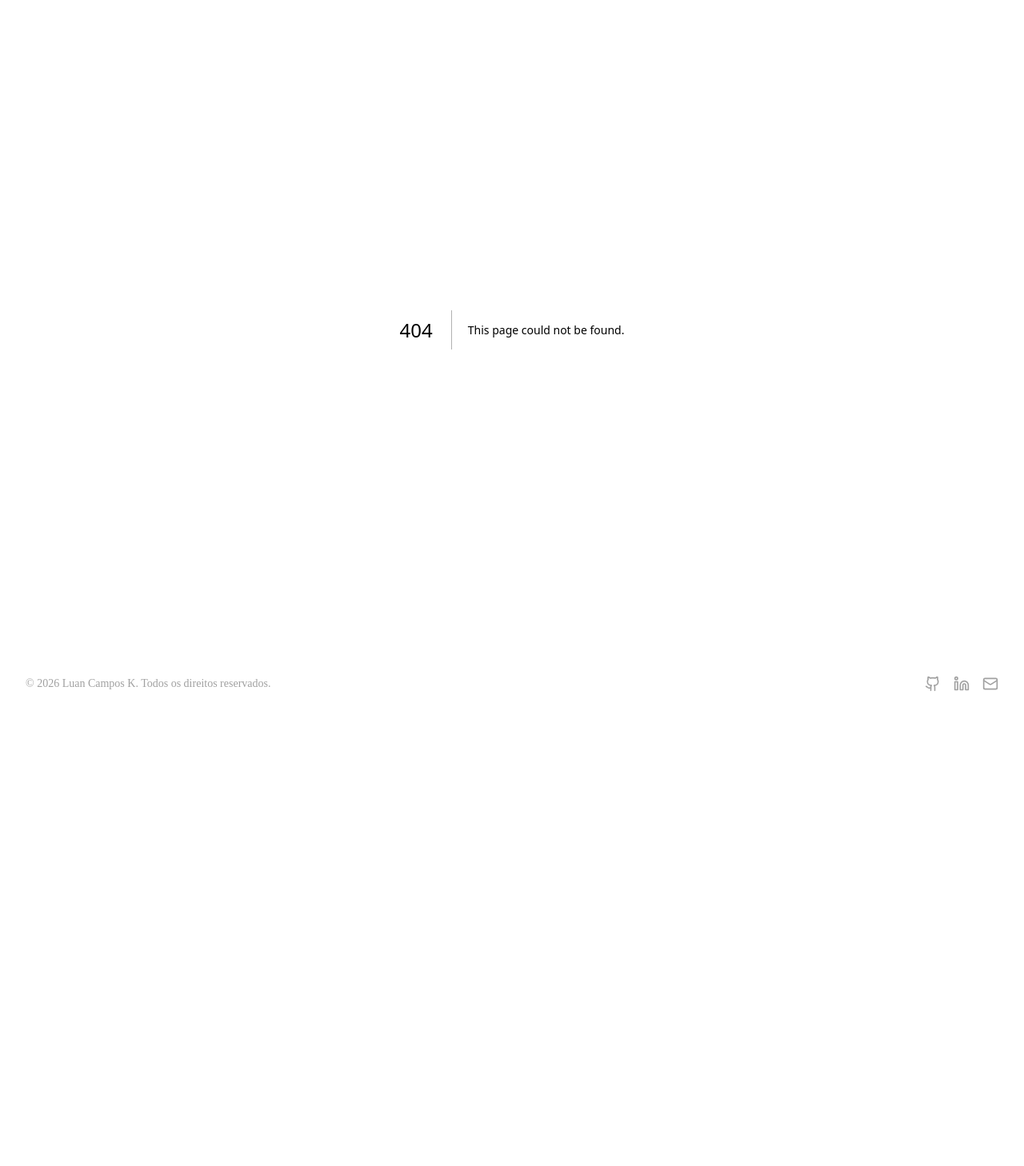
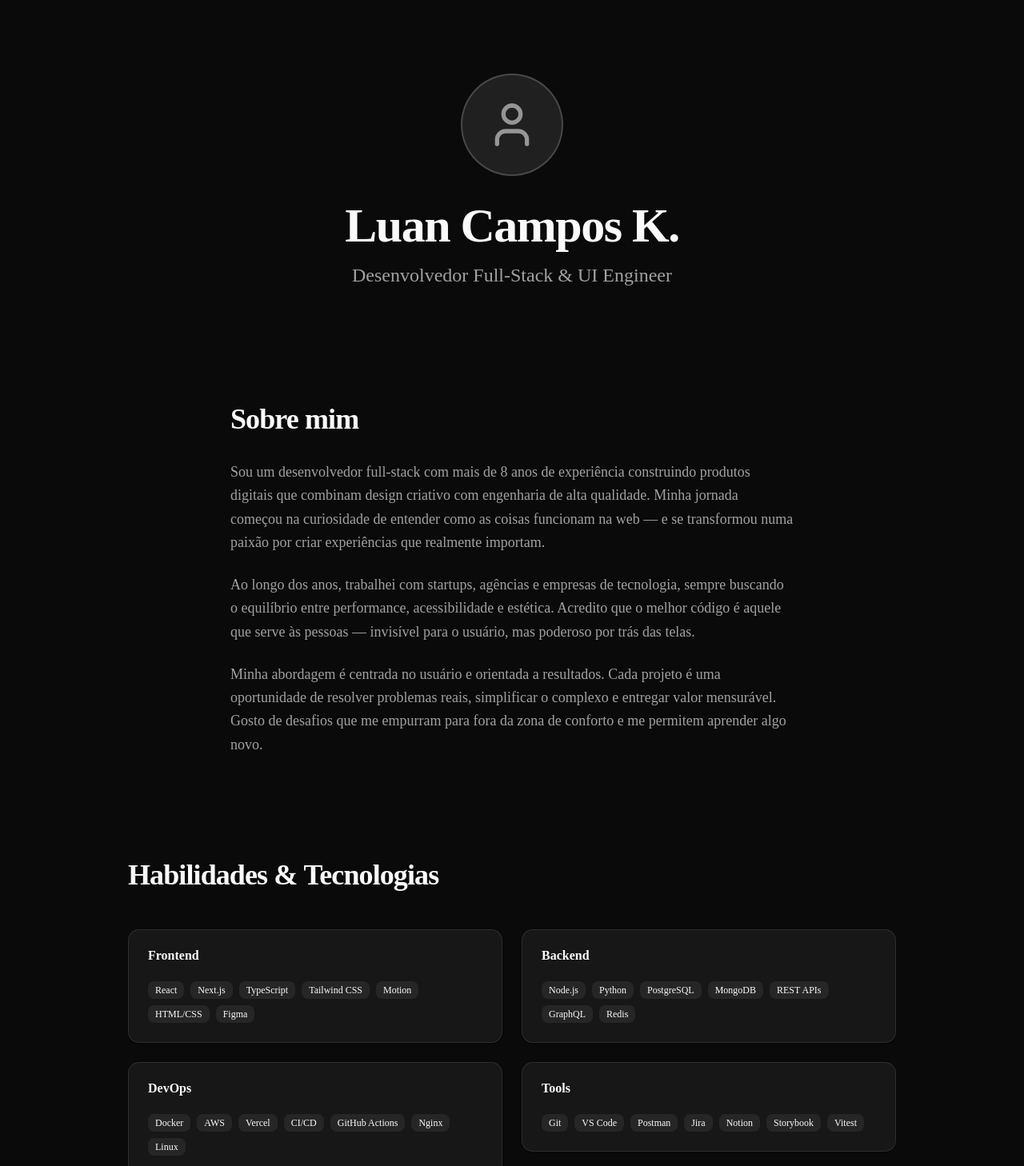
Before and after one commit to luancamposck/portfolio, a Next.js app: page /about in a window 1280 px wide. Before the commit this address had no page. Shown: the part 52-1510 px from the top of the page at 80% size. Before the commit the page ends 949 px from the top, so only its background shows below. Built offline with nearby package versions, Linux system fonts and the light colour scheme.

Commit message:
feat: US-025 - About page — Hero, bio, and skills

```diff
--- /dev/null
+++ b/src/app/about/page.tsx
@@ -0,0 +1,19 @@
+import type { Metadata } from "next"
+import { AboutBio } from "@/shared/components/sections/about/about-bio"
+import { AboutHero } from "@/shared/components/sections/about/about-hero"
+import { AboutSkills } from "@/shared/components/sections/about/about-skills"
+
+export const metadata: Metadata = {
+	title: "Sobre",
+	description: "Conheça Luan Campos K. — desenvolvedor full-stack com mais de 8 anos de experiência em criar experiências digitais criativas e performáticas."
+}
+
+export default function AboutPage() {
+	return (
+		<>
+			<AboutHero />
+			<AboutBio />
+			<AboutSkills />
+		</>
+	)
+}
--- /dev/null
+++ b/src/shared/components/sections/about/about-bio.tsx
@@ -0,0 +1,31 @@
+"use client"
+
+import { TextReveal } from "@/shared/components/creative/text-reveal"
+import { SectionWrapper } from "@/shared/components/layout/section-wrapper"
+
+export function AboutBio() {
+	return (
+		<SectionWrapper className="py-16">
+			<div className="mx-auto max-w-3xl px-4 sm:px-6 lg:px-8">
+				<h2 className="text-3xl font-bold tracking-tight mb-8 md:text-4xl">
+					<TextReveal text="Sobre mim" />
+				</h2>
+
+				<div className="space-y-6 text-lg text-muted-foreground leading-relaxed">
+					<p>
+						Sou um desenvolvedor full-stack com mais de 8 anos de experiência construindo produtos digitais que combinam design criativo com engenharia de alta qualidade. Minha jornada começou na curiosidade de entender
+						como as coisas funcionam na web — e se transformou numa paixão por criar experiências que realmente importam.
+					</p>
+					<p>
+						Ao longo dos anos, trabalhei com startups, agências e empresas de tecnologia, sempre buscando o equilíbrio entre performance, acessibilidade e estética. Acredito que o melhor código é aquele que serve às
+						pessoas — invisível para o usuário, mas poderoso por trás das telas.
+					</p>
+					<p>
+						Minha abordagem é centrada no usuário e orientada a resultados. Cada projeto é uma oportunidade de resolver problemas reais, simplificar o complexo e entregar valor mensurável. Gosto de desafios que me
+						empurram para fora da zona de conforto e me permitem aprender algo novo.
+					</p>
+				</div>
+			</div>
+		</SectionWrapper>
+	)
+}
--- /dev/null
+++ b/src/shared/components/sections/about/about-hero.tsx
@@ -0,0 +1,36 @@
+"use client"
+
+import { User } from "lucide-react"
+import { motion, useReducedMotion } from "motion/react"
+import { TextReveal } from "@/shared/components/creative/text-reveal"
+import { SectionWrapper } from "@/shared/components/layout/section-wrapper"
+
+export function AboutHero() {
+	const shouldReduceMotion = useReducedMotion()
+
+	return (
+		<SectionWrapper className="py-20">
+			<div className="mx-auto max-w-4xl px-4 sm:px-6 lg:px-8 text-center">
+				{/* Avatar placeholder */}
+				<motion.div
+					className="mx-auto mb-8 flex h-32 w-32 items-center justify-center rounded-full bg-primary/10 border-2 border-primary/20"
+					initial={shouldReduceMotion ? undefined : { opacity: 0, scale: 0.8 }}
+					animate={{ opacity: 1, scale: 1 }}
+					transition={{ duration: 0.5, ease: "easeOut" }}
+				>
+					<User className="h-16 w-16 text-primary/60" />
+				</motion.div>
+
+				{/* Name */}
+				<h1 className="text-4xl font-bold tracking-tight sm:text-5xl md:text-6xl">
+					<TextReveal text="Luan Campos K." delay={0.1} />
+				</h1>
+
+				{/* Title */}
+				<p className="mt-4 text-xl text-muted-foreground sm:text-2xl">
+					<TextReveal text="Desenvolvedor Full-Stack & UI Engineer" delay={0.4} />
+				</p>
+			</div>
+		</SectionWrapper>
+	)
+}
--- /dev/null
+++ b/src/shared/components/sections/about/about-skills.tsx
@@ -0,0 +1,67 @@
+"use client"
+
+import { motion, useReducedMotion } from "motion/react"
+import { TextReveal } from "@/shared/components/creative/text-reveal"
+import { SectionWrapper } from "@/shared/components/layout/section-wrapper"
+import { Badge } from "@/shared/components/ui/badge"
+import { Card, CardContent, CardHeader, CardTitle } from "@/shared/components/ui/card"
+
+const skillCategories = [
+	{
+		title: "Frontend",
+		skills: ["React", "Next.js", "TypeScript", "Tailwind CSS", "Motion", "HTML/CSS", "Figma"]
+	},
+	{
+		title: "Backend",
+		skills: ["Node.js", "Python", "PostgreSQL", "MongoDB", "REST APIs", "GraphQL", "Redis"]
+	},
+	{
+		title: "DevOps",
+		skills: ["Docker", "AWS", "Vercel", "CI/CD", "GitHub Actions", "Nginx", "Linux"]
+	},
+	{
+		title: "Tools",
+		skills: ["Git", "VS Code", "Postman", "Jira", "Notion", "Storybook", "Vitest"]
+	}
+]
+
+export function AboutSkills() {
+	const shouldReduceMotion = useReducedMotion()
+
+	return (
+		<SectionWrapper className="py-16">
+			<div className="mx-auto max-w-5xl px-4 sm:px-6 lg:px-8">
+				<h2 className="text-3xl font-bold tracking-tight mb-12 md:text-4xl">
+					<TextReveal text="Habilidades & Tecnologias" />
+				</h2>
+
+				<div className="grid gap-6 sm:grid-cols-2">
+					{skillCategories.map((category, categoryIndex) => (
+						<motion.div
+							key={category.title}
+							initial={shouldReduceMotion ? undefined : { opacity: 0, y: 20 }}
+							whileInView={{ opacity: 1, y: 0 }}
+							viewport={{ once: true }}
+							transition={{ duration: 0.5, delay: categoryIndex * 0.1, ease: "easeOut" }}
+						>
+							<Card>
+								<CardHeader>
+									<CardTitle>{category.title}</CardTitle>
+								</CardHeader>
+								<CardContent>
+									<div className="flex flex-wrap gap-2">
+										{category.skills.map((skill) => (
+											<Badge key={skill} variant="secondary">
+												{skill}
+											</Badge>
+										))}
+									</div>
+								</CardContent>
+							</Card>
+						</motion.div>
+					))}
+				</div>
+			</div>
+		</SectionWrapper>
+	)
+}
```
